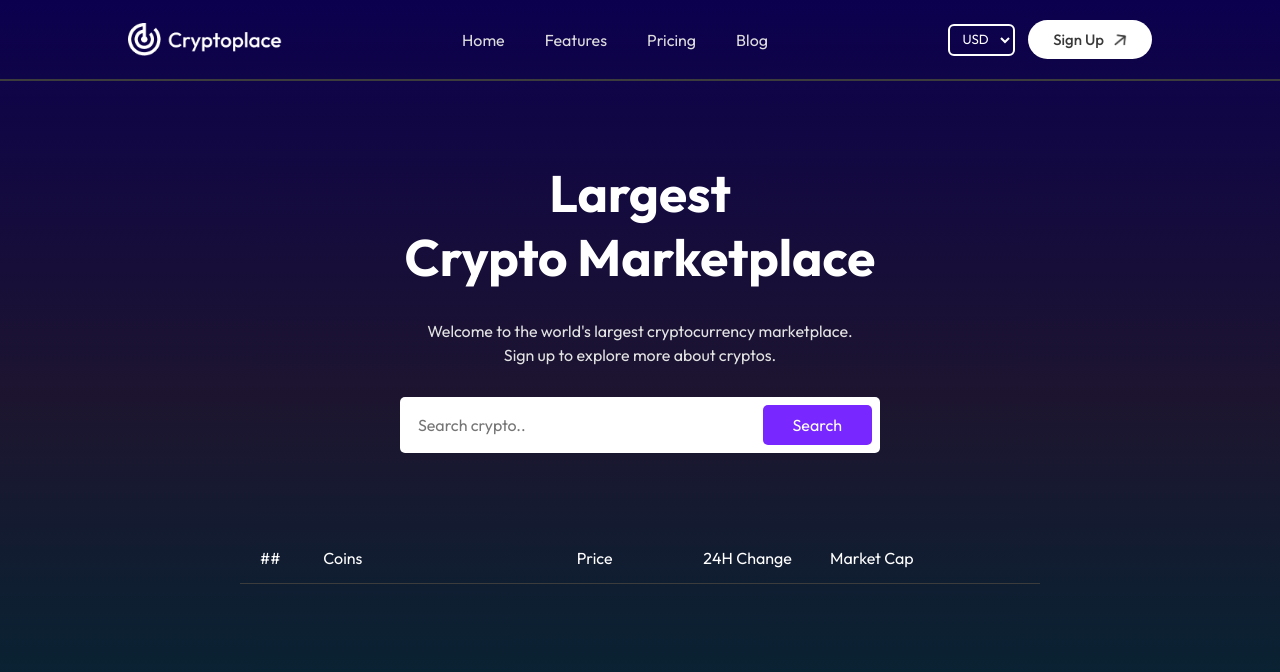
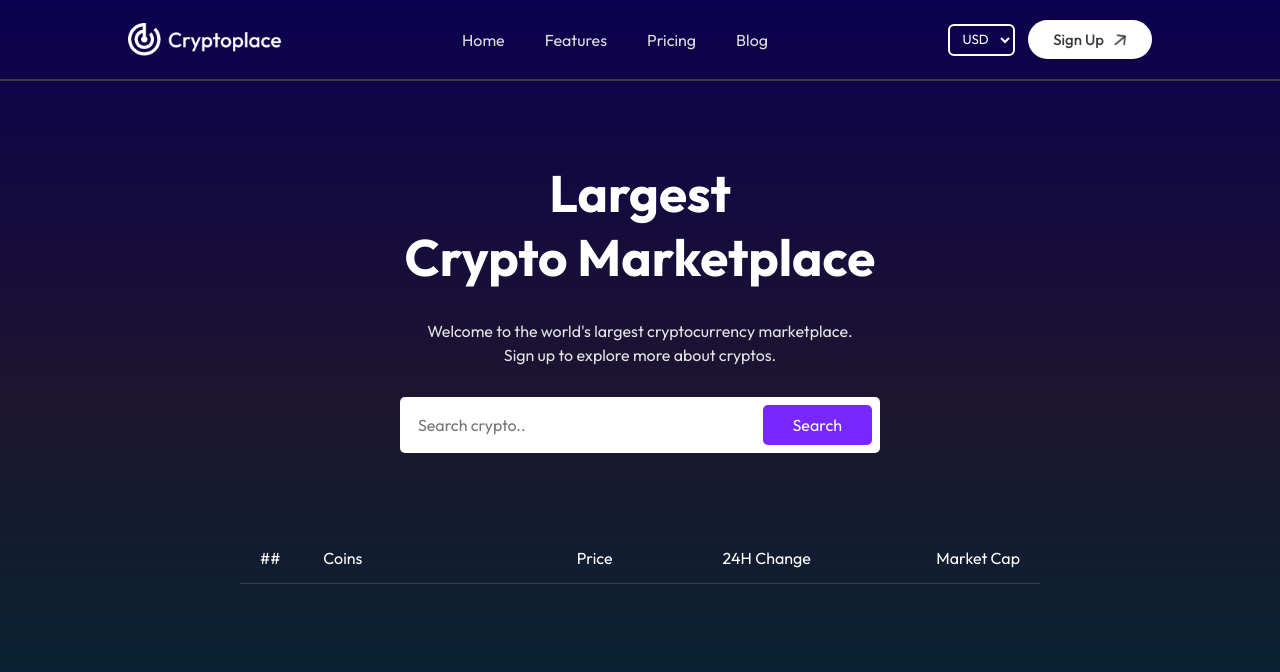
Before and after one commit to sambaraks652/CRYPTOPLACE, a React (Vite) app: page / in a window 1280 px wide. Shown: the top 672 px of the page. Built offline with nearby package versions, Linux system fonts and the light colour scheme.

Commit message:
styled and added a functionality in home page

```diff
--- a/src/pages/Home/Home.css
+++ b/src/pages/Home/Home.css
@@ -67,3 +67,7 @@
   align-items: center;
   border-bottom: 1px solid #3c3c3c;
 }
+
+.market-cap {
+  text-align: right;
+}
--- a/src/pages/Home/Home.jsx
+++ b/src/pages/Home/Home.jsx
@@ -21,8 +21,8 @@
           <p>##</p>
           <p>Coins</p>
           <p>Price</p>
-          <p>24H Change</p>
-          <p>Market Cap</p>
+          <p style={{ textAlign: "center" }}>24H Change</p>
+          <p className="market-cap">Market Cap</p>
         </div>
       </div>
     </div>
```
